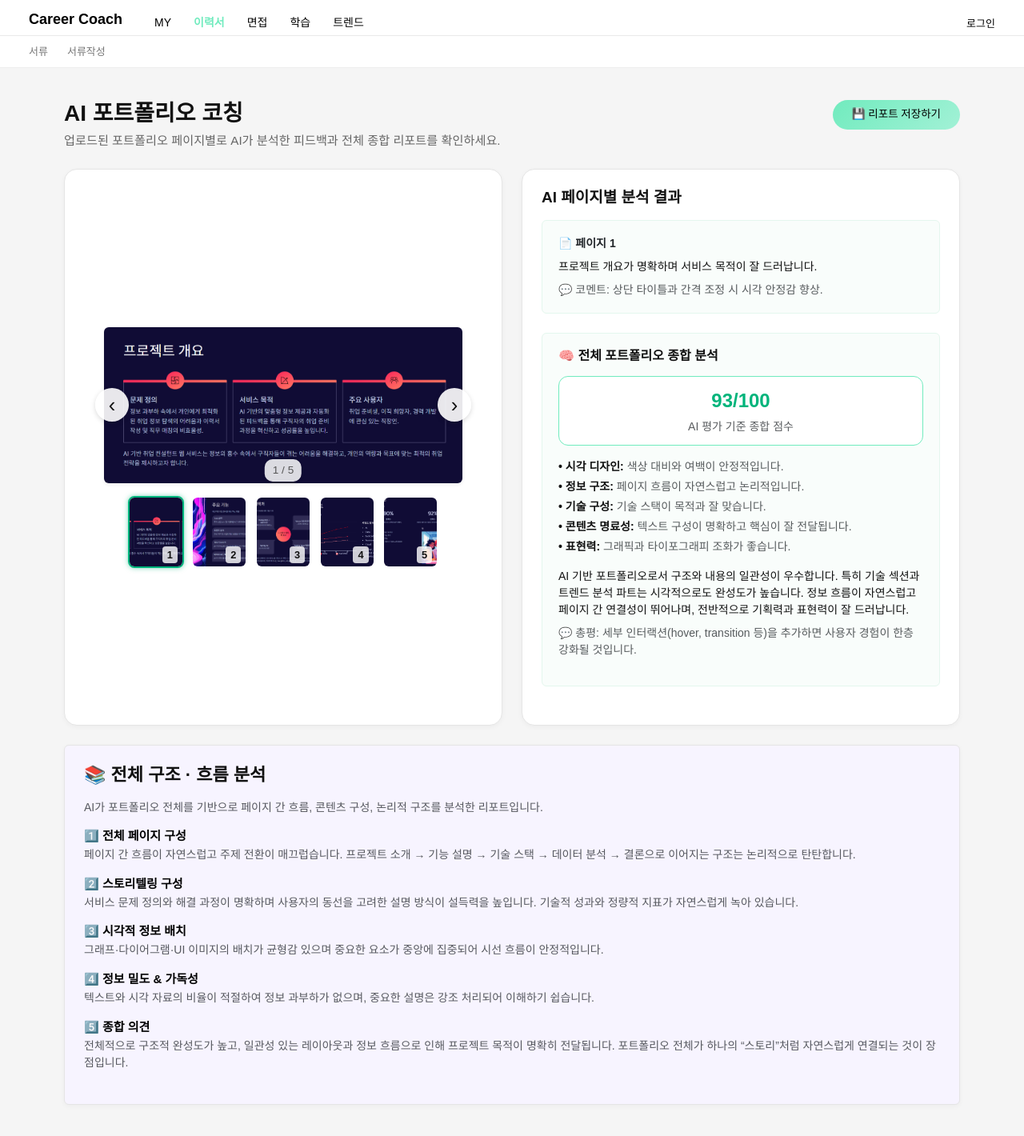
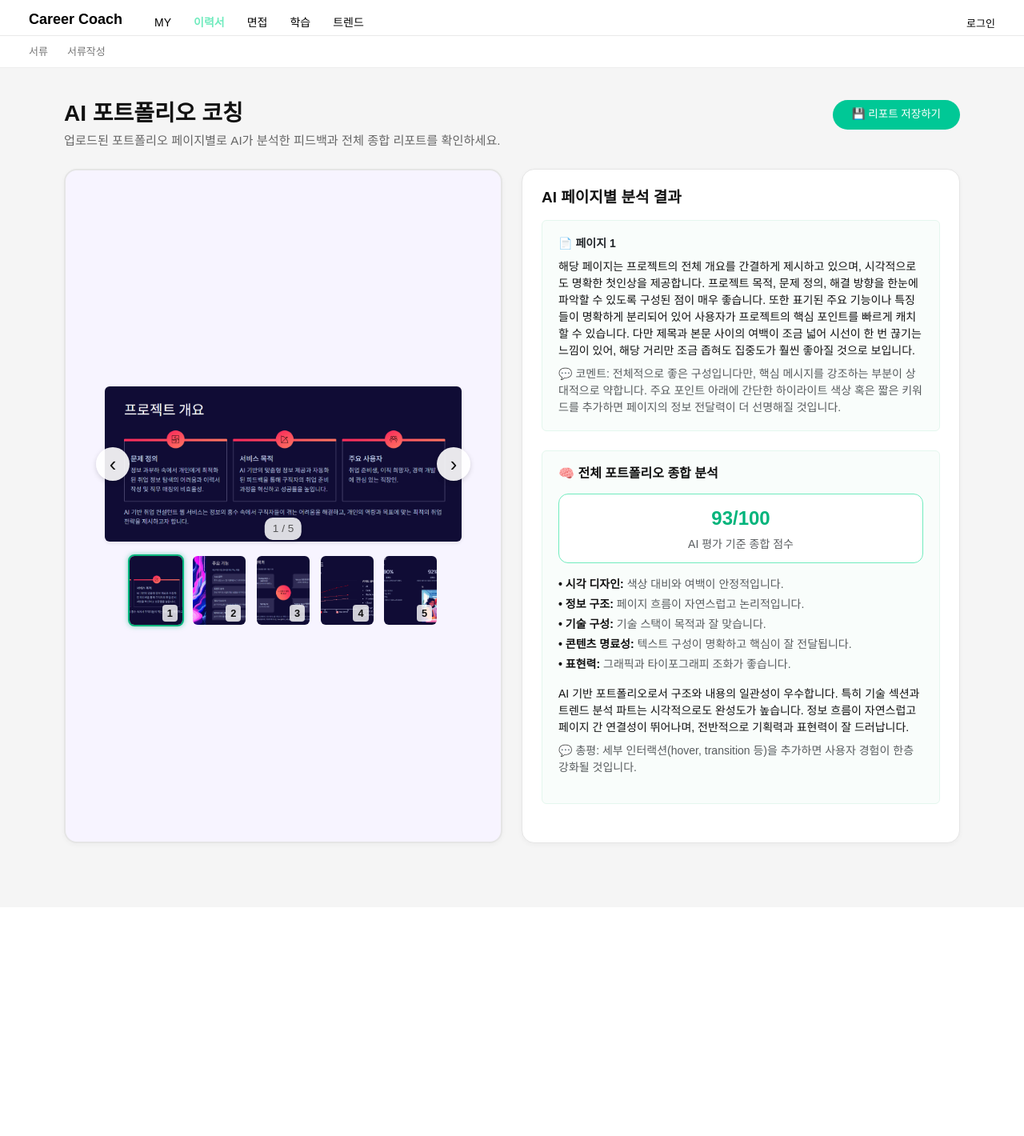
Before and after one commit to llbk-team/llbky-front, a Vue app: page /resume/portfolio/coach in a window 1280 px wide. Shown: the top 1420 px of the page at 80% size. After the commit the page ends 1134 px from the top, so only its background shows below. Built offline with nearby package versions, Linux system fonts and the light colour scheme; a web font is replaced by a local one.

Commit message:
design: 포폴 상세 페이지 수정

```diff
--- a/src/views/resume/PortfolioCoach.vue
+++ b/src/views/resume/PortfolioCoach.vue
@@ -103,56 +103,6 @@
               </div>
             </div>
           </div>
-
-          <!-- ✅ 전체 구조/흐름 분석 (본문과 같은 너비, 같은 wrapper 안) -->
-          <div class="overall-structure rounded">
-            <h5 class="fw-bold mb-3" style="color:#111;">📚 전체 구조 · 흐름 분석</h5>
-
-            <p class="small text-muted mb-3">
-              AI가 포트폴리오 전체를 기반으로 페이지 간 흐름, 콘텐츠 구성, 논리적 구조를 분석한 리포트입니다.
-            </p>
-
-            <div class="structure-item mb-3">
-              <h6 class="fw-semibold mb-1">1️⃣ 전체 페이지 구성</h6>
-              <p class="small text-muted">
-                페이지 간 흐름이 자연스럽고 주제 전환이 매끄럽습니다. 프로젝트 소개 → 기능 설명 → 기술
-                스택 → 데이터 분석 → 결론으로 이어지는 구조는 논리적으로 탄탄합니다.
-              </p>
-            </div>
-
-            <div class="structure-item mb-3">
-              <h6 class="fw-semibold mb-1">2️⃣ 스토리텔링 구성</h6>
-              <p class="small text-muted">
-                서비스 문제 정의와 해결 과정이 명확하며 사용자의 동선을 고려한 설명 방식이 설득력을
-                높입니다. 기술적 성과와 정량적 지표가 자연스럽게 녹아 있습니다.
-              </p>
-            </div>
-
-            <div class="structure-item mb-3">
-              <h6 class="fw-semibold mb-1">3️⃣ 시각적 정보 배치</h6>
-              <p class="small text-muted">
-                그래프·다이어그램·UI 이미지의 배치가 균형감 있으며 중요한 요소가 중앙에 집중되어 시선
-                흐름이 안정적입니다.
-              </p>
-            </div>
-
-            <div class="structure-item mb-3">
-              <h6 class="fw-semibold mb-1">4️⃣ 정보 밀도 & 가독성</h6>
-              <p class="small text-muted">
-                텍스트와 시각 자료의 비율이 적절하여 정보 과부하가 없으며, 중요한 설명은 강조 처리되어
-                이해하기 쉽습니다.
-              </p>
-            </div>
-
-            <div class="structure-item">
-              <h6 class="fw-semibold mb-1">5️⃣ 종합 의견</h6>
-              <p class="small text-muted">
-                전체적으로 구조적 완성도가 높고, 일관성 있는 레이아웃과 정보 흐름으로 인해 프로젝트 목적이
-                명확히 전달됩니다. 포트폴리오 전체가 하나의 “스토리”처럼 자연스럽게 연결되는 것이
-                장점입니다.
-              </p>
-            </div>
-          </div>
         </div>
       </div> <!-- /content-wrapper -->
     </div>
@@ -174,28 +124,43 @@ const images = ref([portfolio1, portfolio2, portfolio3, portfolio4, portfolio5])
 const pageFeedbacks = ref([
   {
     page: 1,
-    summary: "프로젝트 개요가 명확하며 서비스 목적이 잘 드러납니다.",
-    comment: "상단 타이틀과 간격 조정 시 시각 안정감 향상.",
+    summary:
+      "해당 페이지는 프로젝트의 전체 개요를 간결하게 제시하고 있으며, 시각적으로도 명확한 첫인상을 제공합니다. 프로젝트 목적, 문제 정의, 해결 방향을 한눈에 파악할 수 있도록 구성된 점이 매우 좋습니다. 또한 표기된 주요 기능이나 특징들이 명확하게 분리되어 있어 사용자가 프로젝트의 핵심 포인트를 빠르게 캐치할 수 있습니다.\n\n" +
+      "다만 제목과 본문 사이의 여백이 조금 넓어 시선이 한 번 끊기는 느낌이 있어, 해당 거리만 조금 좁혀도 집중도가 훨씬 좋아질 것으로 보입니다.",
+    comment:
+      "전체적으로 좋은 구성입니다만, 핵심 메시지를 강조하는 부분이 상대적으로 약합니다. 주요 포인트 아래에 간단한 하이라이트 색상 혹은 짧은 키워드를 추가하면 페이지의 정보 전달력이 더 선명해질 것입니다."
   },
   {
     page: 2,
-    summary: "핵심 기능과 흐름이 잘 정리되어 있습니다.",
-    comment: "섹션별 강조색 대비를 약간 더 줘도 좋습니다.",
+    summary:
+      "이번 페이지는 기능 흐름과 서비스 이용 절차가 단계별로 잘 정리되어 있어 사용자가 서비스 구조를 빠르게 이해할 수 있습니다. 플로우 차트와 설명 텍스트의 길이도 적절해 과도한 정보량 없이 핵심만 전달됩니다.\n\n" +
+      "특히 유저가 어떤 과정을 거쳐 서비스에 도달하는지 시각화가 잘 되어 있어 전체적인 이해 흐름이 매우 매끄럽습니다.",
+    comment:
+      "각 단계 요소 간 간격이 약간 좁아 보입니다. 요소 간 padding을 조금만 늘리면 훨씬 안정적인 레이아웃이 됩니다. 또한 강조 색상 대비를 조금만 강하게 주면 주요 프로세스가 더 눈에 띌 것입니다."
   },
   {
     page: 3,
-    summary: "기술 스택 및 아키텍처 구성이 명확합니다.",
-    comment: "노드 간 여백 조정으로 가독성 개선 가능.",
+    summary:
+      "기술 스택 부분은 전체적으로 깔끔하고 정리된 느낌을 줍니다. 백엔드, 프론트엔드, 인프라, 데이터베이스 등 범주를 잘 나누어 기술 요소들을 표현한 점이 돋보입니다. 아키텍처 다이어그램 역시 서비스 구조를 한눈에 보여주어 매우 효과적입니다.\n\n" +
+      "각 기술 요소가 프로젝트 내에서 어떤 역할을 했는지 간단한 설명이 더해진다면 기술 선택의 타당성을 더욱 강하게 어필할 수 있을 것입니다.",
+    comment:
+      "아키텍처 박스 간의 여백 혹은 연결선 간격이 조금 좁아 답답해 보일 수 있습니다. 노드 간 간격을 6~10px 정도만 늘리면 훨씬 균형 잡힌 다이어그램이 됩니다."
   },
   {
     page: 4,
-    summary: "데이터 시각화 구성이 깔끔하고 핵심이 명확합니다.",
-    comment: "그래프의 축 레이블을 추가하면 명료도 향상.",
+    summary:
+      "데이터 시각화 페이지는 숫자와 그래프의 가독성이 좋아서 분석 결과를 명확하게 드러내고 있습니다. 데이터 기반 사고를 강조한다는 점에서 매우 강점이 되는 페이지입니다.\n\n" +
+      "또한 그래프 색상이 안정적인 톤으로 구성되어 있어 시선이 산만하지 않고, 주요 수치가 강조되어 있어 의도한 메시지가 효과적으로 전달됩니다.",
+    comment:
+      "그래프 축 라벨이나 단위(%)를 조금 더 자세히 표기하면 신뢰도가 올라갑니다. 그래프 하단의 캡션을 한 줄 추가하는 것도 좋은 방법입니다."
   },
   {
     page: 5,
-    summary: "결론 및 향후 계획이 잘 정리되어 있습니다.",
-    comment: "팀 역할 구분 그래픽 추가 시 완성도 향상.",
+    summary:
+      "프로젝트 결론 및 회고 페이지는 전체 프로젝트를 마무리짓는 데 필요한 요소가 잘 정리되어 있습니다. 배운 점, 기술적으로 성장한 부분, 향후 개선 방향 등이 균형 있게 배치되어 있어 완성도가 높습니다.\n\n" +
+      "다만 이미지보다는 텍스트 비중이 많아 다소 단조로울 수 있으므로, 시각적 포인트를 조금 추가하면 훨씬 더 매력적인 마무리 페이지가 될 것입니다.",
+    comment:
+      "프로젝트에서 본인이 맡았던 역할을 시각적으로 정리한 그래픽(예: 역할 비율, 역할 다이어그램)을 넣으면 페이지의 흡입력과 전문성이 더 강해집니다."
   },
 ]);
 
@@ -282,9 +247,12 @@ function saveReport() {
 
 /* 버튼 통합 규격 */
 .btn-save {
-  background: linear-gradient(135deg, #71ebbe, #a2f1d6);
+  /* background: linear-gradient(135deg, #71ebbe, #a2f1d6); */
+  background: #00c896;
+  border-color: #009b72;
+  color: #fff;
   border: none;
-  color: #000;
+  /* color: #000; */
   width: auto;
   height: 37px !important;
   border-radius: 30px !important;
@@ -313,9 +281,10 @@ function saveReport() {
 /* 왼쪽 이미지 뷰어 */
 .preview-section {
   width: 50%;
-  background: #ffffff;
+  background: #f7f4ff;
+  border-color: #b5a1ec;
   border-radius: 16px;
-  border: 1px solid #e5e5e5;
+  border: 2px solid #e5e5e5;
   box-shadow: 0 2px 6px rgba(0, 0, 0, 0.04);
   padding: 24px;
   display: flex;
@@ -479,52 +448,4 @@ function saveReport() {
   padding: 12px;
 }
 
-/* ============================================================
-   🌿 전체 구조/흐름 분석
-   ============================================================ */
-
-.overall-structure {
-  background: #f7f4ff;
-  border-radius: 16px;
-  border: 1px solid #e5e5e5;
-  box-shadow: 0 2px 6px rgba(0, 0, 0, 0.04);
-  padding: 24px;
-}
-
-.overall-structure h5 {
-  font-size: 22px;
-  font-weight: 700;
-  margin-bottom: 16px;
-}
-
-.structure-item h6 {
-  font-size: 15px;
-  font-weight: 700;
-  color: #000;
-  margin-bottom: 6px;
-}
-
-.structure-item p {
-  font-size: 14px;
-  line-height: 1.55;
-  color: #555;
-}
-
-/* 반응형 살짝 */
-@media (max-width: 992px) {
-  .content-wrapper {
-    padding: 24px;
-  }
-  .content-main-row {
-    flex-direction: column;
-  }
-  .preview-section,
-  .analysis-section {
-    width: 100%;
-  }
-  .content-header-row {
-    flex-direction: column;
-    align-items: flex-start;
-  }
-}
 </style>
```
Also changed, not shown: src/views/interview/Mock.vue (+37 -64 lines).
